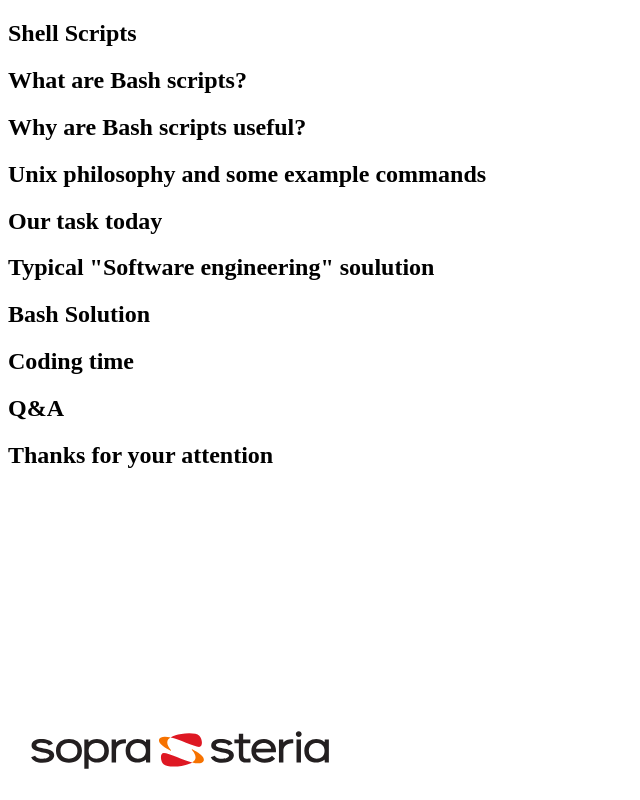
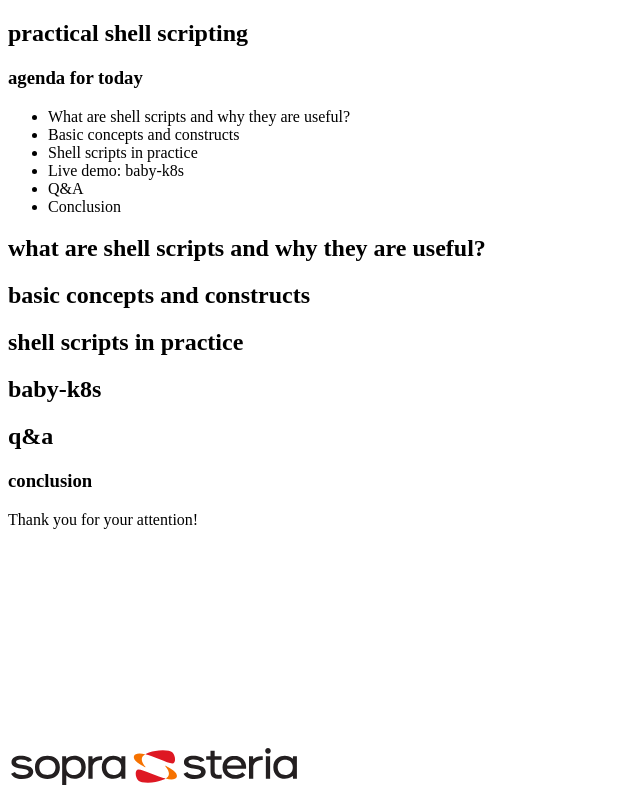
Before and after one commit to iypetrov/sopra-steria-dev-team-day-bash-scripts, a website: page index.html in a window 1280 px wide. Shown: the whole page, without its empty margins (0-640 px from the left). Drawn offline with nearby package versions, Linux system fonts and the light colour scheme.

Commit message:
drop old stuff, add basic construct for the presentation

```diff
--- a/index.html
+++ b/index.html
@@ -1,61 +1,80 @@
 <!DOCTYPE html>
 <html lang="en">
     <head>
-    <meta charset="UTF-8">
-    <meta name="viewport" content="width=device-width, initial-scale=1.0">
-    <title>Shell Scripts</title>
-    <link rel="stylesheet" href="node_modules/reveal.js/dist/reveal.css">
-    <link rel="stylesheet" href="node_modules/reveal.js/dist/theme/white.css">
-    <style>
-        .logo {
-            position: fixed;
-            bottom: 30px;
-            left: 30px;
-            width: 300px;
-            height: auto;
-        }
-    </style>
+        <meta charset="UTF-8" />
+        <meta name="viewport" content="width=device-width, initial-scale=1" />
+        <title>Practical Shell Scripting</title>
+        <link rel="stylesheet" href="node_modules/reveal.js/dist/reveal.css" />
+        <link rel="stylesheet" href="node_modules/reveal.js/dist/theme/white.css" />
+        <link rel="stylesheet" href="https://cdnjs.cloudflare.com/ajax/libs/highlight.js/11.11.1/styles/xcode.min.css" />
     </head>
     <body>
         <div class="reveal">
             <div class="slides">
                 <section>
-                <h2>Shell Scripts</h2>
+                    <h2>practical shell scripting</h2>
                 </section>
+
                 <section>
-                <h2>What are Bash scripts?</h2>
+                    <h3>agenda for today</h3>
+                    <ul>
+                        <li>What are shell scripts and why they are useful?</li>
+                        <li>Basic concepts and constructs</li>
+                        <li>Shell scripts in practice</li>
+                        <li>Live demo: baby-k8s</li>
+                        <li>Q&A</li>
+                        <li>Conclusion</li>
+                    </ul>
                 </section>
+
+                <!-- What are shell scripts and why they are useful? -->
                 <section>
-                <h2>Why are Bash scripts useful?</h2>
+                    <h2>what are shell scripts and why they are useful?</h2>
                 </section>
+
+                <!-- Basic concepts and constructs -->
                 <section>
-                <h2>Unix philosophy and some example commands</h2>
+                    <h2>basic concepts and constructs</h2>
                 </section>
+
+                <!-- Shell scripts in practice -->
                 <section>
-                <h2>Our task today</h2>
+                    <h2>shell scripts in practice</h2>
                 </section>
+
+                <!-- baby-k8s -->
                 <section>
-                <h2>Typical "Software engineering" soulution</h2>
+                    <h2>baby-k8s</h2>
                 </section>
+
+                <!-- Q&A -->
                 <section>
-                <h2>Bash Solution</h2>
+                    <h2>q&a</h2>
                 </section>
+
+                <!-- Conclusion -->
                 <section>
-                <h2>Coding time</h2>
-            </section>
-            <section>
-                <h2>Q&A</h2>
-            </section>
-            <section>
-                <h2>Thanks for your attention</h2>
+                    <h3>conclusion</h3>
+                    <p>Thank you for your attention!</p>
                 </section>
             </div>
         </div>
-    <img src="logo-soprasteria.svg" alt="Sopra Steria" class="logo">
 
+        <footer style="position: fixed; bottom: 10px; left: 10px;">
+            <img src="logo-soprasteria.svg" alt="Sopra Steria Logo" style="width: 18rem; height: auto;" />
+        </footer>
         <script src="node_modules/reveal.js/dist/reveal.js"></script>
+        <script src="https://cdnjs.cloudflare.com/ajax/libs/highlight.js/11.11.1/highlight.min.js"></script>
         <script>
-        Reveal.initialize();
+            Reveal.initialize({
+                controls: true,
+                progress: true,
+                slideNumber: false,
+                history: true,
+                center: true,
+                transition: 'slide'
+            });
+            hljs.highlightAll();
         </script>
     </body>
 </html>
```
Also changed, not shown: data.csv (deleted, +0 -11 lines), 1 other file. Lines whose indentation alone changed are shown as unchanged.
